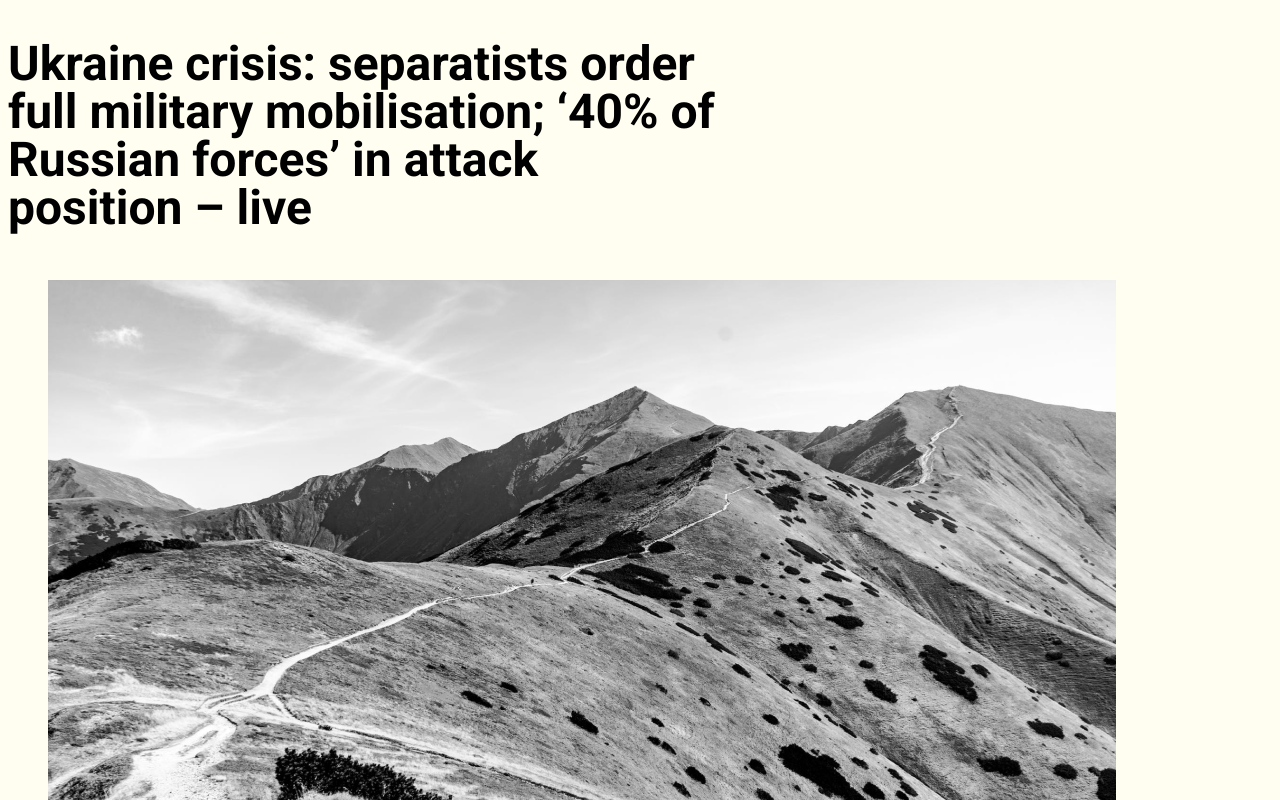
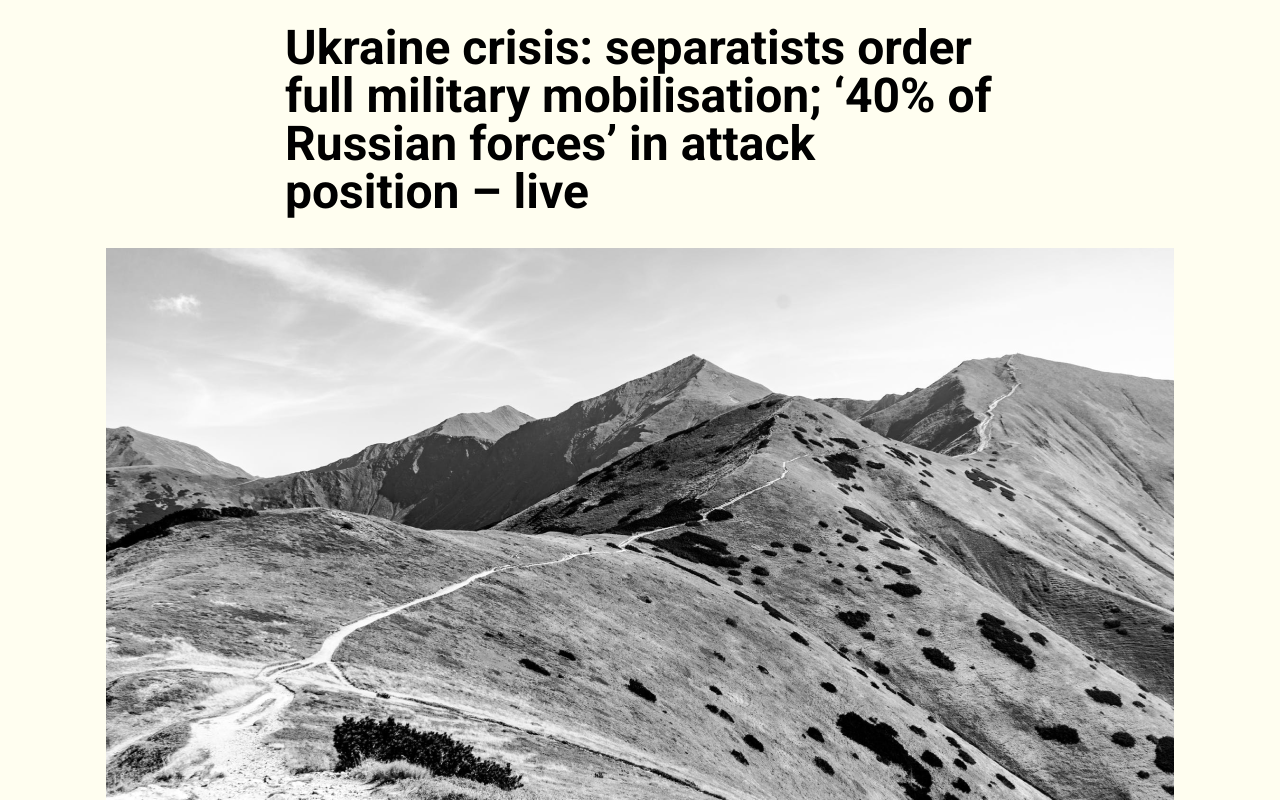
Before and after one commit to antoniolac/primoLayout, a plain HTML site: page index.html in a window 1280 px wide. Shown: the top 800 px of the page. Drawn offline with Linux system fonts and the light colour scheme.

Commit message:
prova centrare elementi

```diff
--- a/index.html
+++ b/index.html
@@ -3,7 +3,6 @@
 <head>
     <meta charset="UTF-8">
     <meta name="viewport" content="width=device-width, initial-scale=1.0">
-    <title>Document</title>
     <link rel="stylesheet" href="static/css/index.css">
 </head>
 <body>
--- a/static/css/index.css
+++ b/static/css/index.css
@@ -6,8 +6,8 @@
 
 *{
     background-color: #FFFEF0;
-    /*display: flex;
+    display: flex;
     flex-direction: column;
     justify-content: center;
-    align-items: center;*/
+    align-items: center;
 }
```
